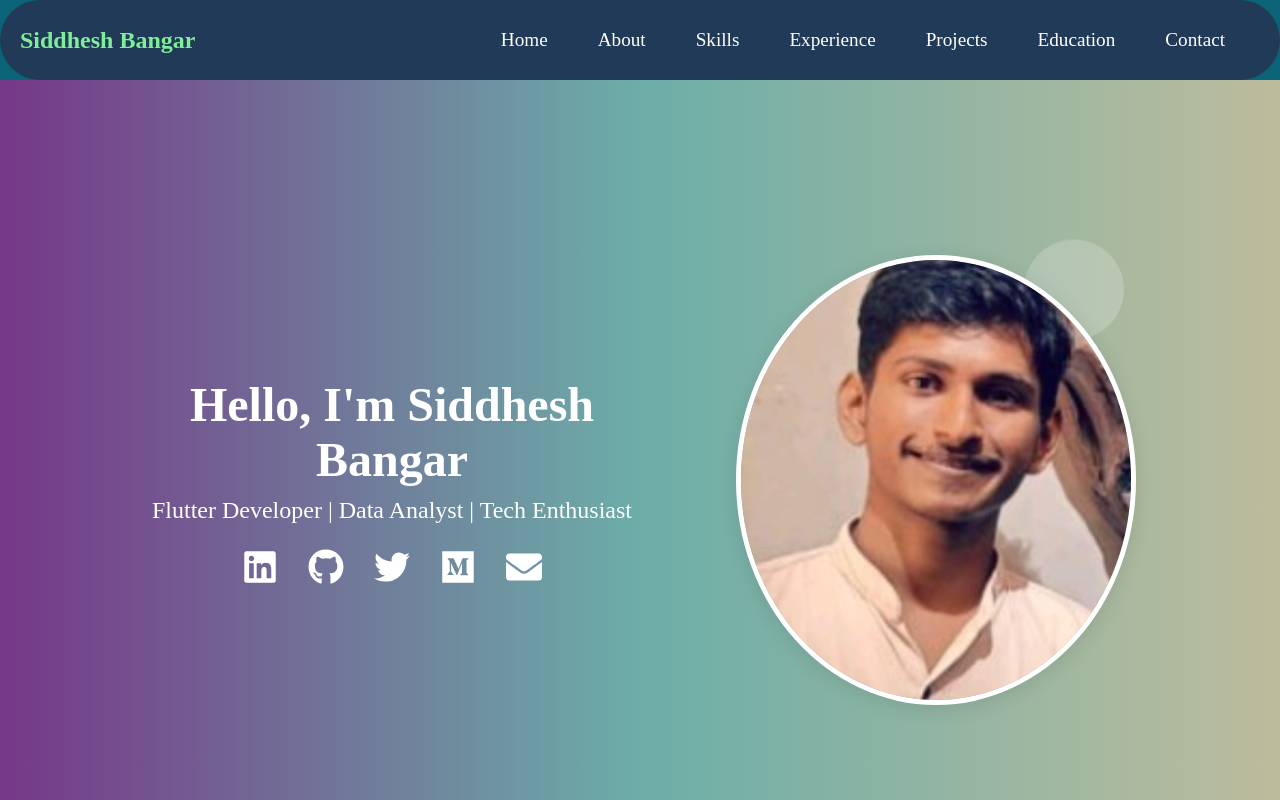
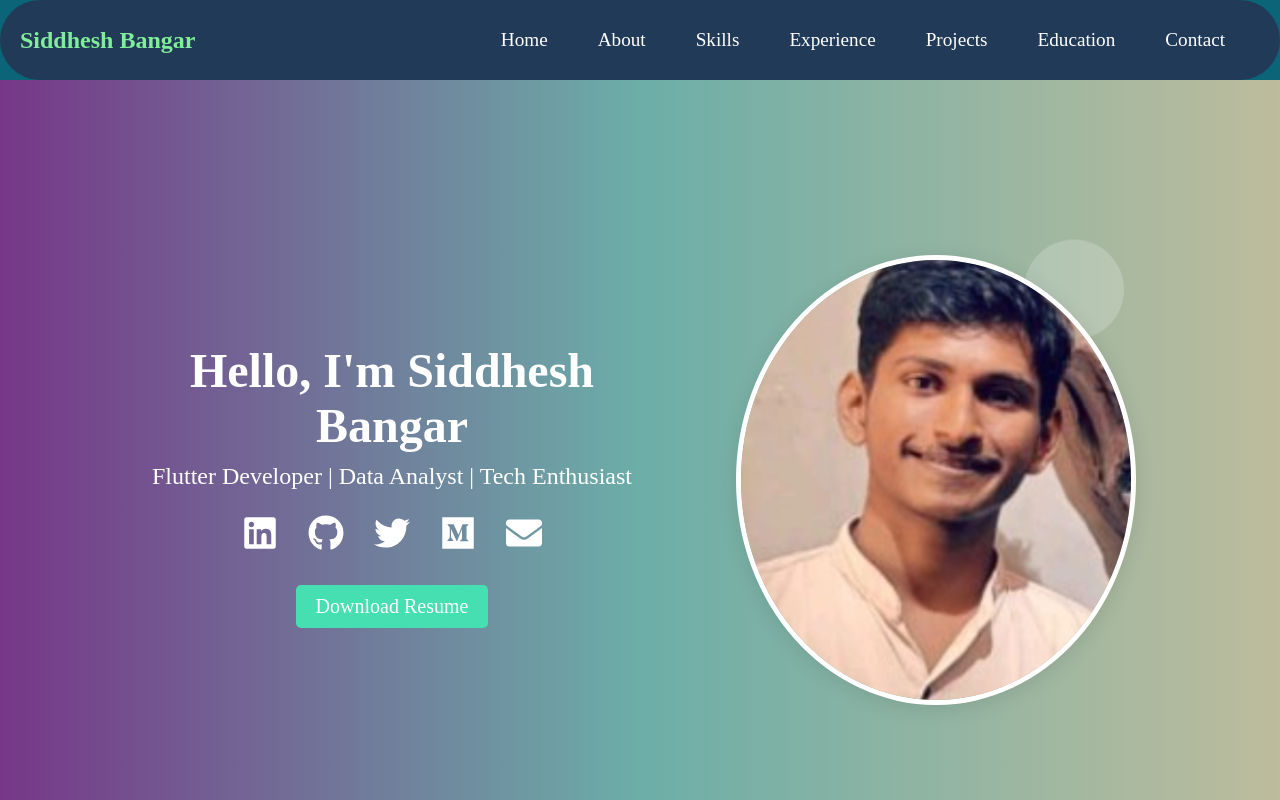
Before and after one commit to Siddheshbangar03/siddheshbangar-portfolio, a React (Create React App) app: page / in a window 1280 px wide. Shown: the top 800 px of the page. Built offline with nearby package versions, Linux system fonts and the light colour scheme.

Commit message:
updated files

```diff
--- a/src/components/Hero.css
+++ b/src/components/Hero.css
@@ -116,6 +116,25 @@
     animation-duration: 9s;
 }
 
+.download-button {
+    display: inline-block;
+    margin-top: 25px;
+    padding: 10px 20px;
+    font-size: 1.25rem;
+    color: white;
+    background-color: #45DFB1;
+    /* Button color */
+    border: none;
+    border-radius: 5px;
+    text-decoration: none;
+    transition: background-color 0.3s;
+}
+
+.download-button:hover {
+    background-color: #36c2a2;
+    /* Hover color */
+}
+
 /* Keyframe Animations */
 @keyframes fadeIn {
     to {
--- a/src/components/Hero.js
+++ b/src/components/Hero.js
@@ -1,7 +1,8 @@
 import React from 'react';
-import { FaLinkedin,FaGithub, FaTwitter, FaMedium, FaEnvelope } from 'react-icons/fa';
+import { FaLinkedin, FaGithub, FaTwitter, FaMedium, FaEnvelope } from 'react-icons/fa';
 import './Hero.css';
-import profilePhoto from './profilePhoto.png'; // Import your profile photo
+import profilePhoto from './profilePhoto.png';
+import resumePDF from './Siddhesh_Bangar_Resume.pdf';
 
 const Hero = () => {
   return (
@@ -29,6 +30,11 @@ const Hero = () => {
               <FaEnvelope />
             </a>
           </div>
+
+          {/* Download Resume Button */}
+          <a href={resumePDF} download className="download-button fade-in">
+            Download Resume
+          </a>
         </div>
 
         {/* Right Side Photo */}
```
Also changed, not shown: 1 other file (tests, documents, lock files or other folders).
